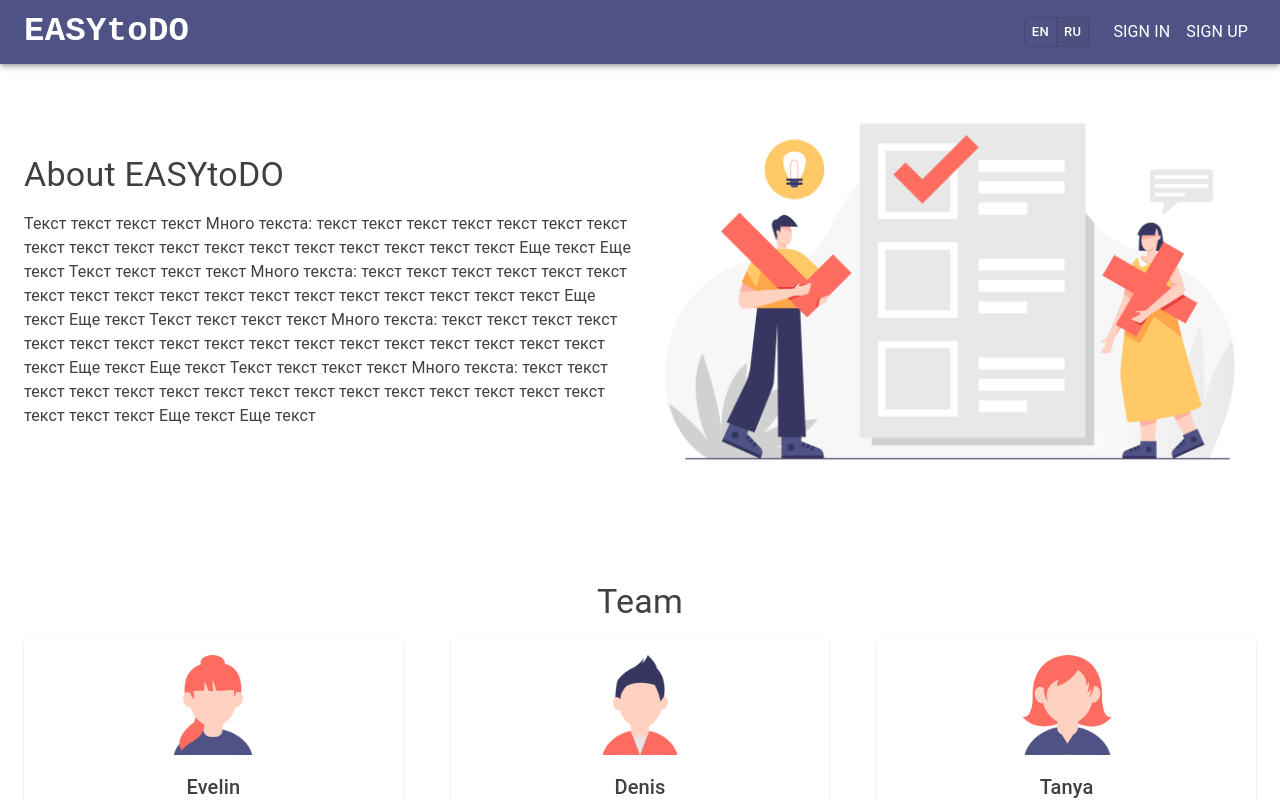
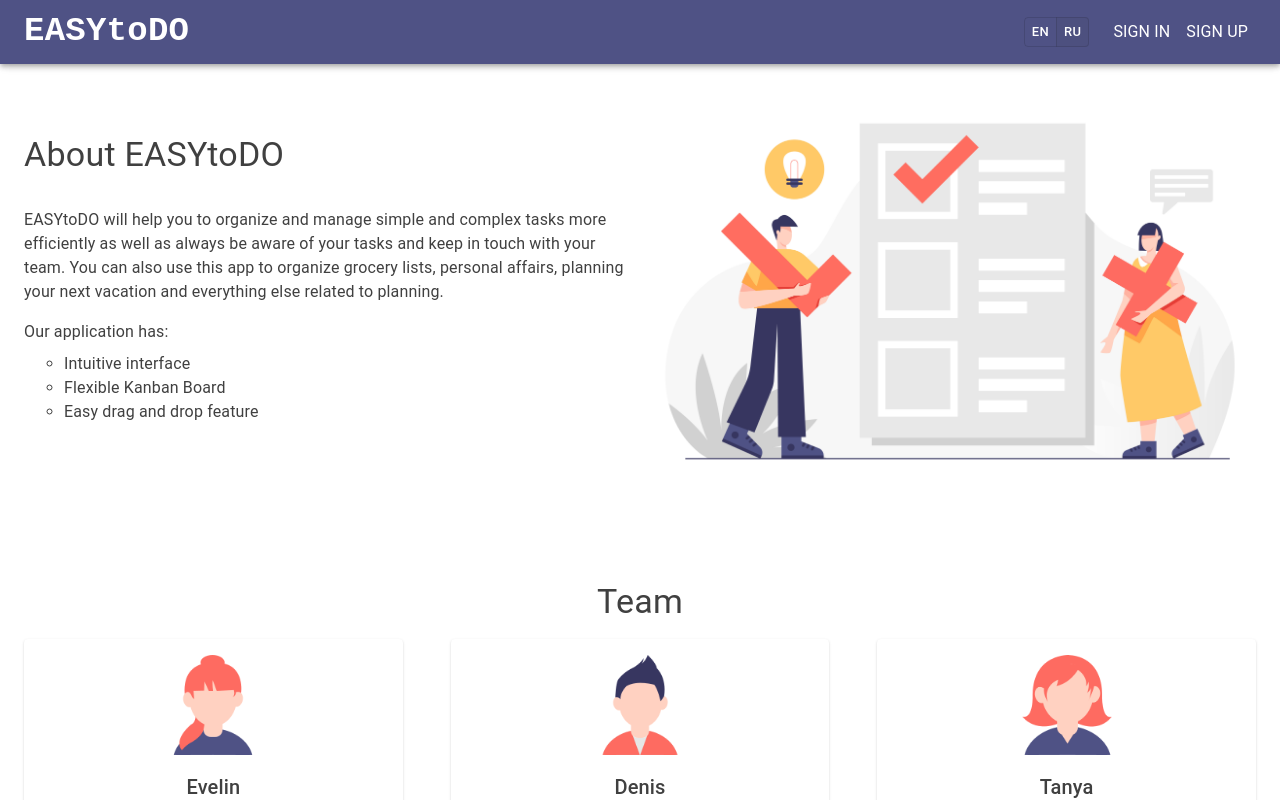
Before and after one commit to evelin-mart/project-management-app, a React (Create React App) app: page / in a window 1280 px wide. Shown: the top 800 px of the page. Built offline with nearby package versions, Linux system fonts and the light colour scheme.

Commit message:
feat: add profile form validation

```diff
--- a/src/pages/HomePage/HomePage.tsx
+++ b/src/pages/HomePage/HomePage.tsx
@@ -8,6 +8,7 @@ import {
   useTheme,
   useMediaQuery,
   Container,
+  List,
 } from '@mui/material';
 import { Box } from '@mui/system';
 import { styled } from '@mui/system';
@@ -74,14 +75,22 @@ export const HomePage = () => {
             About EASYtoDO
           </Typography>
           <Typography color="textPrimary">
-            Текст текст текст текст Много текста: текст текст текст текст текст текст текст текст
-            текст текст текст текст текст текст текст текст текст текст Еще текст Еще текст Текст
-            текст текст текст Много текста: текст текст текст текст текст текст текст текст текст
-            текст текст текст текст текст текст текст текст текст Еще текст Еще текст Текст текст
-            текст текст Много текста: текст текст текст текст текст текст текст текст текст текст
-            текст текст текст текст текст текст текст текст Еще текст Еще текст Текст текст текст
-            текст Много текста: текст текст текст текст текст текст текст текст текст текст текст
-            текст текст текст текст текст текст текст Еще текст Еще текст
+            <p>
+              EASYtoDO will help you to organize and manage simple and complex tasks more
+              efficiently as well as always be aware of your tasks and keep in touch with your team.
+              You can also use this app to organize grocery lists, personal affairs, planning your
+              next vacation and everything else related to planning.
+            </p>
+            <p>
+              Our application has:
+              <List>
+                <ul>
+                  <li>Intuitive interface</li>
+                  <li>Flexible Kanban Board</li>
+                  <li>Easy drag and drop feature</li>
+                </ul>
+              </List>
+            </p>
           </Typography>
         </Grid>
         <Grid
--- a/src/pages/ProfilePage/ProfilePage.tsx
+++ b/src/pages/ProfilePage/ProfilePage.tsx
@@ -73,7 +73,13 @@ export const ProfilePage = () => {
           My profile
         </Typography>
         <TextField
-          {...register('name', { required: ERRORS.required })}
+          {...register('name', {
+            required: ERRORS.required,
+            minLength: {
+              value: 5,
+              message: 'Name must have a minimum of 5 characters.',
+            },
+          })}
           fullWidth
           error={!!errors.name}
           helperText={(errors.name?.message as string) || ''}
@@ -81,7 +87,13 @@ export const ProfilePage = () => {
           margin="normal"
         />
         <TextField
-          {...register('login', { required: ERRORS.required })}
+          {...register('login', {
+            required: ERRORS.required,
+            minLength: {
+              value: 5,
+              message: 'Login must have a minimum of 5 characters.',
+            },
+          })}
           fullWidth
           error={!!errors.login}
           helperText={(errors.login?.message as string) || ''}
@@ -89,7 +101,13 @@ export const ProfilePage = () => {
           margin="normal"
         />
         <TextField
-          {...register('password', { required: ERRORS.required })}
+          {...register('password', {
+            required: ERRORS.required,
+            minLength: {
+              value: 5,
+              message: 'Passwords must have a minimum of 5 characters.',
+            },
+          })}
           fullWidth
           error={!!errors.password}
           helperText={(errors.password?.message as string) || ''}
--- a/src/pages/SignUp/SignUpPage.tsx
+++ b/src/pages/SignUp/SignUpPage.tsx
@@ -53,7 +53,13 @@ export const SignUpPage = () => {
         onSubmit={handleSubmit(onSubmit)}
       >
         <TextField
-          {...register('name', { required: ERRORS.required })}
+          {...register('name', {
+            required: ERRORS.required,
+            minLength: {
+              value: 5,
+              message: 'Name must have a minimum of 5 characters.',
+            },
+          })}
           fullWidth
           error={!!errors.name}
           helperText={(errors.name?.message as string) || ''}
@@ -61,7 +67,13 @@ export const SignUpPage = () => {
           margin="normal"
         />
         <TextField
-          {...register('login', { required: ERRORS.required })}
+          {...register('login', {
+            required: ERRORS.required,
+            minLength: {
+              value: 5,
+              message: 'Login must have a minimum of 5 characters.',
+            },
+          })}
           fullWidth
           error={!!errors.login}
           helperText={(errors.login?.message as string) || ''}
@@ -69,7 +81,13 @@ export const SignUpPage = () => {
           margin="normal"
         />
         <TextField
-          {...register('password', { required: ERRORS.required })}
+          {...register('password', {
+            required: ERRORS.required,
+            minLength: {
+              value: 5,
+              message: 'Passwords must have a minimum of 5 characters.',
+            },
+          })}
           fullWidth
           error={!!errors.password}
           helperText={(errors.password?.message as string) || ''}
```
